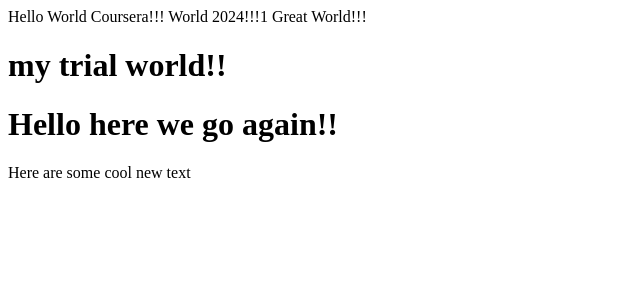
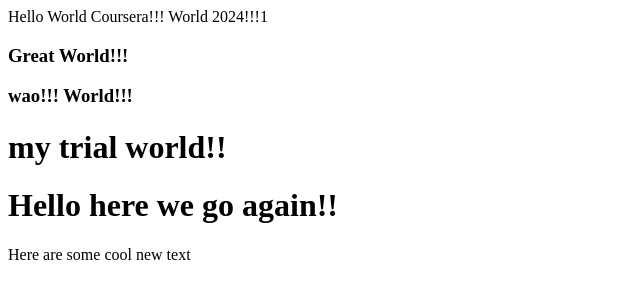
Before and after one commit to farukbabalolas/coursera-2024-1, a plain HTML site: page index.html in a window 1280 px wide. Shown: the whole page, without its empty margins (0-640 px from the left). Drawn offline with Linux system fonts and the light colour scheme.

Commit message:
Update index.html

```diff
--- a/index.html
+++ b/index.html
@@ -9,7 +9,10 @@
 
     World 2024!!!1
 
-    Great World!!!
+    <h3> Great World!!!</h3>
+    <h3> wao!!! World!!!</h3>
+
+
     <h1> my trial world!!</h1>
     <h1> Hello here we go again!!</h1>
     <p> Here are some cool new text</p>
```
